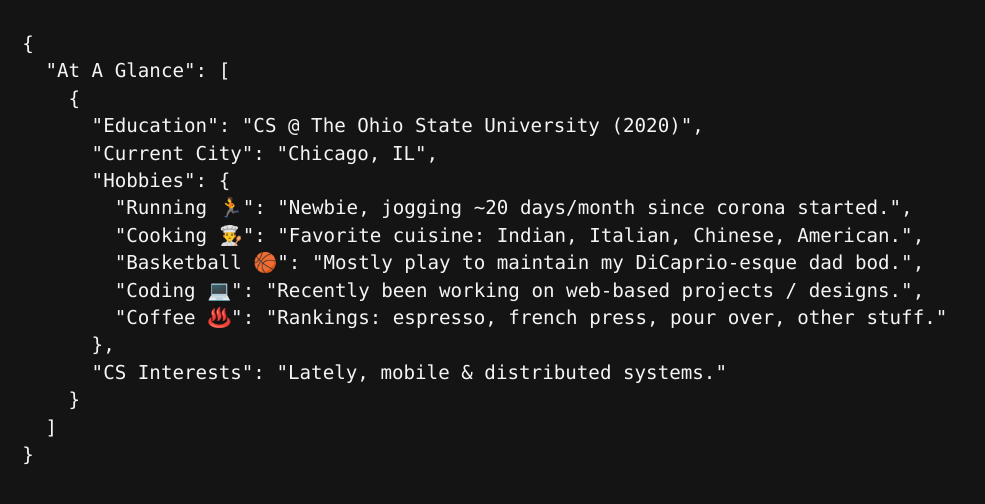
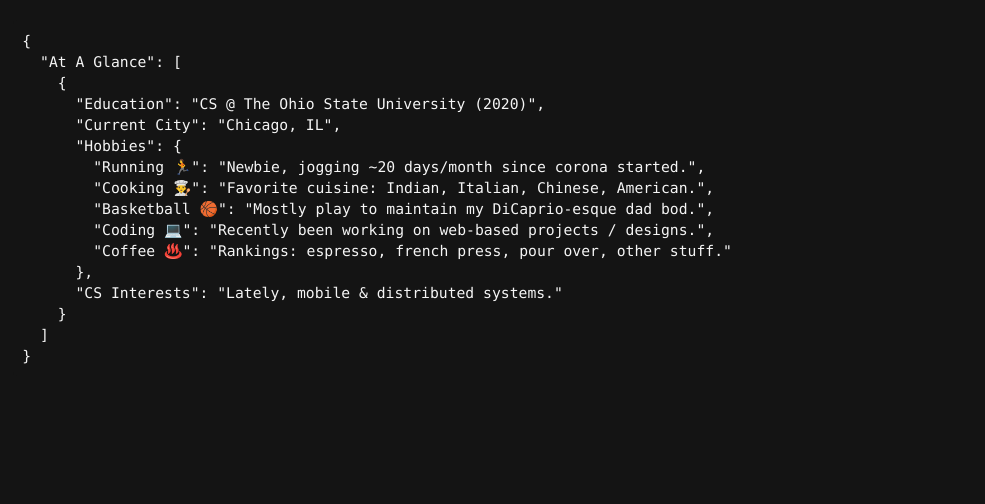
Before and after one commit to nickmorris991/My-Website, a Flask app: page /about in a window 1280 px wide. Shown: the part 111-615 px from the top of the page, without its empty margins (0-985 px from the left). Run offline with Flask 2, Linux system fonts and the light colour scheme; some libraries are stand-ins or nearby versions; some web fonts are replaced.

Commit message:
small design updates

```diff
--- a/static/css/about.css
+++ b/static/css/about.css
@@ -3,7 +3,7 @@
 }
 pre {
     white-space: pre-wrap; /*  Valid Since CSS 2.1 */
-    font-size: 1.5vw;
+    font-size: 1.15vw;
     color: rgb(245, 245, 245);
     border: rgb(20,20,20);
 }
--- a/static/css/index.css
+++ b/static/css/index.css
@@ -12,7 +12,7 @@
 .card {
     display: flex;
     background-color: rgb(245, 245, 245);
-    width: 14rem; height: 27rem;
+    width: 15rem; height: 28rem;
 }
 .card-content {
     margin-top: 1rem; margin-bottom: 1rem;
```
